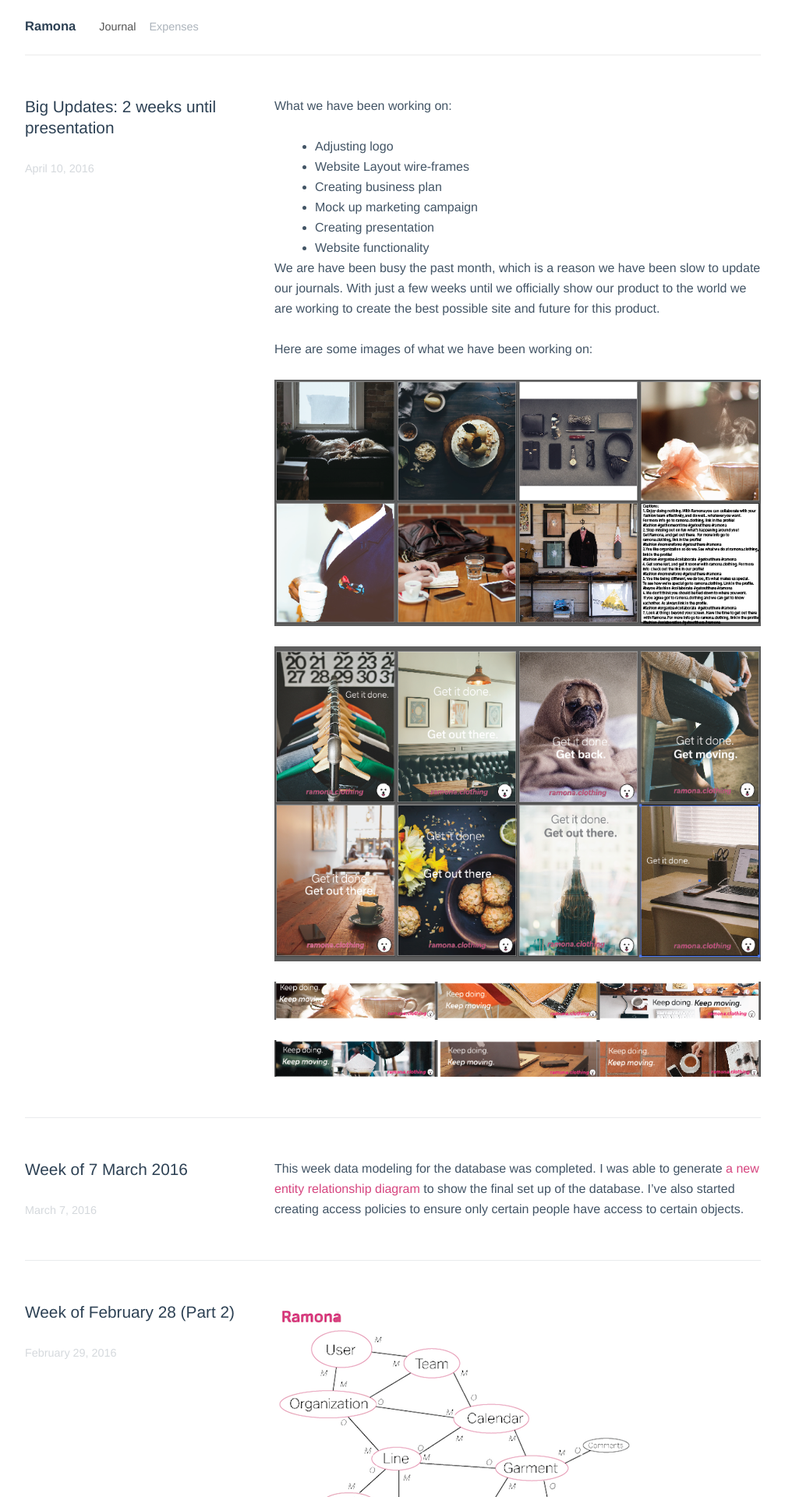
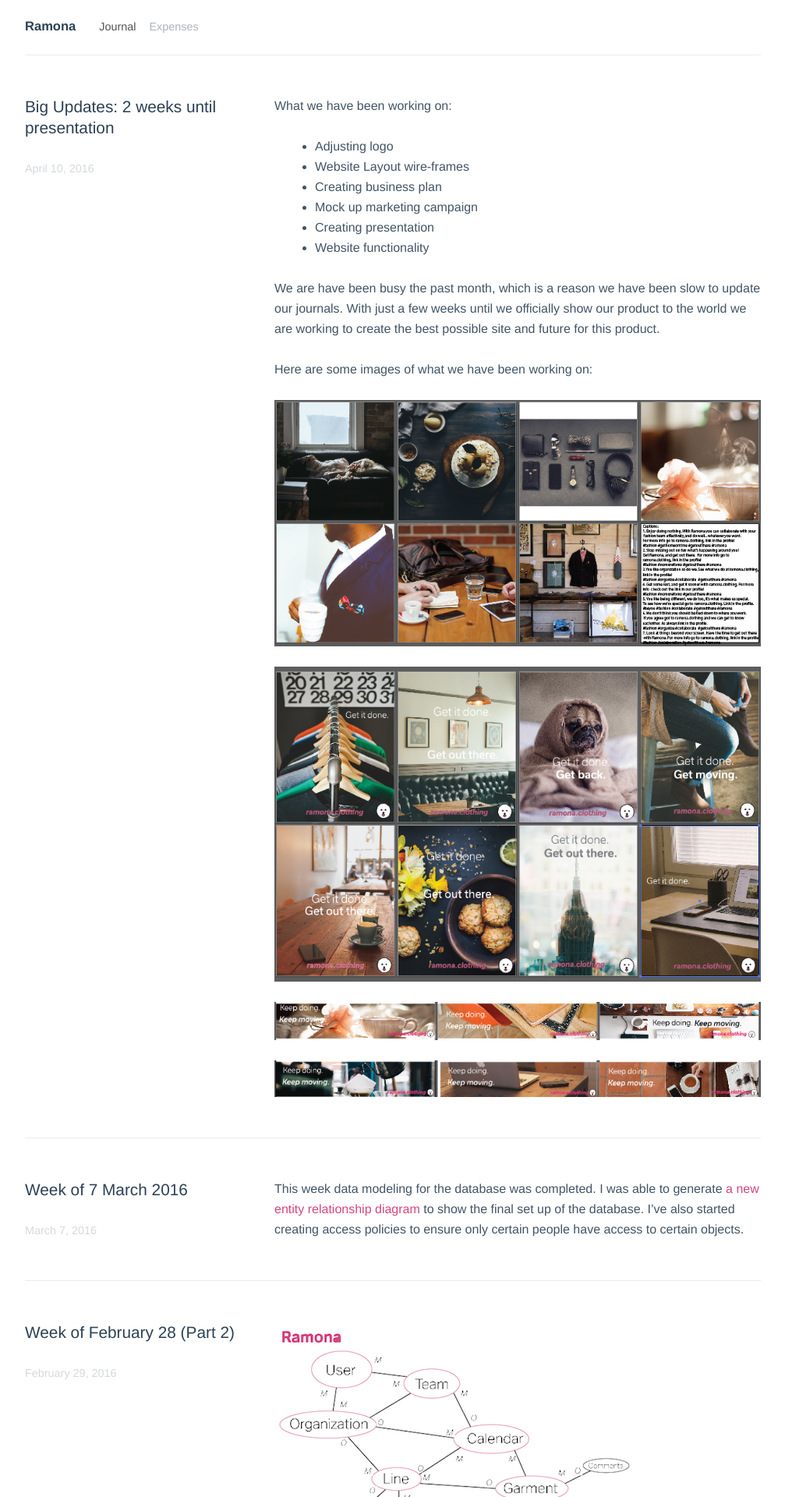
Before and after one commit to getramona/ramona.clothing, a Jekyll site: the page built from journal.markdown, in a window 1280 px wide. Shown: the top 1920 px of the page at 78% size, without its empty margins (136-1143 px from the left). Built offline with Jekyll 4.4.1, drawn with Linux system fonts in a browser that asks for light colours.

Commit message:
add spacing underneath ul's in content.

```diff
--- a/_sass/_post.scss
+++ b/_sass/_post.scss
@@ -54,6 +54,10 @@
       margin-bottom: $v;
     }
 
+    ul {
+      margin-bottom: $v;
+    }
+
     @media (max-width: $max-width-narrow) {
       @include span(last 12 of 12);
     }
```
